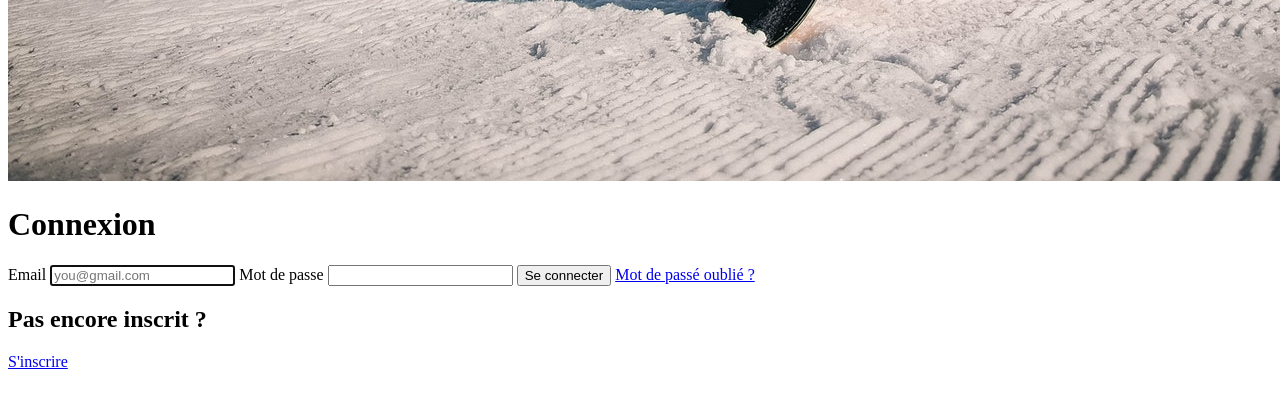
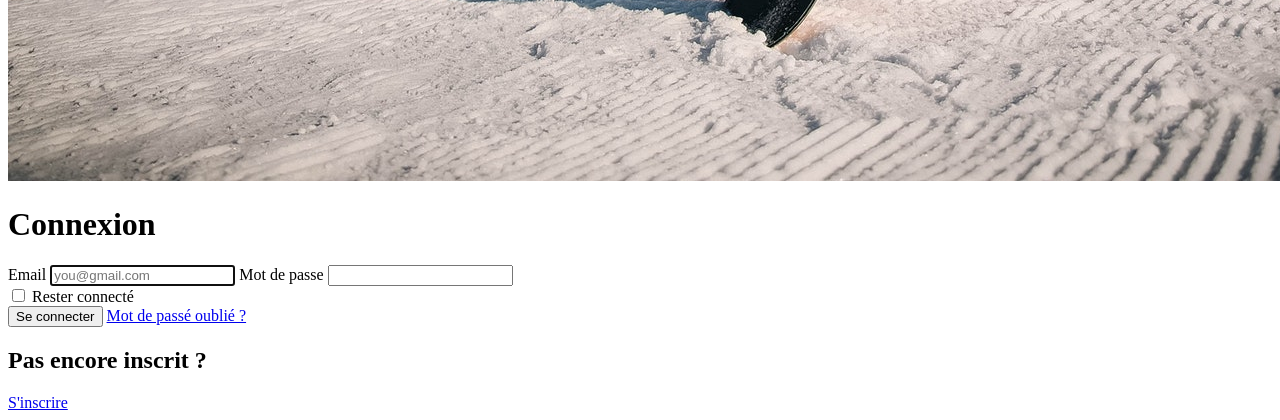
Before and after one commit to Eninox/snow-tricks, a Symfony app: template templates/security/login.html.twig in a window 1280 px wide. Shown: the part 1747-2167 px from the top of the page. Before the commit the page ends 2116 px from the top, so only its background shows below. Run offline with Twig, Linux system fonts and the light colour scheme; the template is opened without the code that fills it, so the values that code supplies are empty; some libraries are stand-ins or nearby versions.

Commit message:
Add remember me parameter in login page

```diff
--- a/templates/security/login.html.twig
+++ b/templates/security/login.html.twig
@@ -33,19 +33,13 @@
                                autocomplete="current-password" required>
 
                         <input type="hidden" name="_csrf_token"
-                               value="{{ csrf_token('authenticate') }}"
-                        >
+                               value="{{ csrf_token('authenticate') }}">
 
-                        {#
-                        Uncomment this section and add a remember_me option below your firewall to activate remember me functionality.
-                        See https://symfony.com/doc/current/security/remember_me.html
-
-                        <div class="checkbox mb-3">
+                        <div>
                             <label>
-                                <input type="checkbox" name="_remember_me"> Remember me
+                                <input type="checkbox" name="_remember_me"> Rester connecté
                             </label>
                         </div>
-                        #}
 
                         <button class="btn btn-lg btn-primary" type="submit">
                             Se connecter
```
Also changed, not shown: 1 other file.
